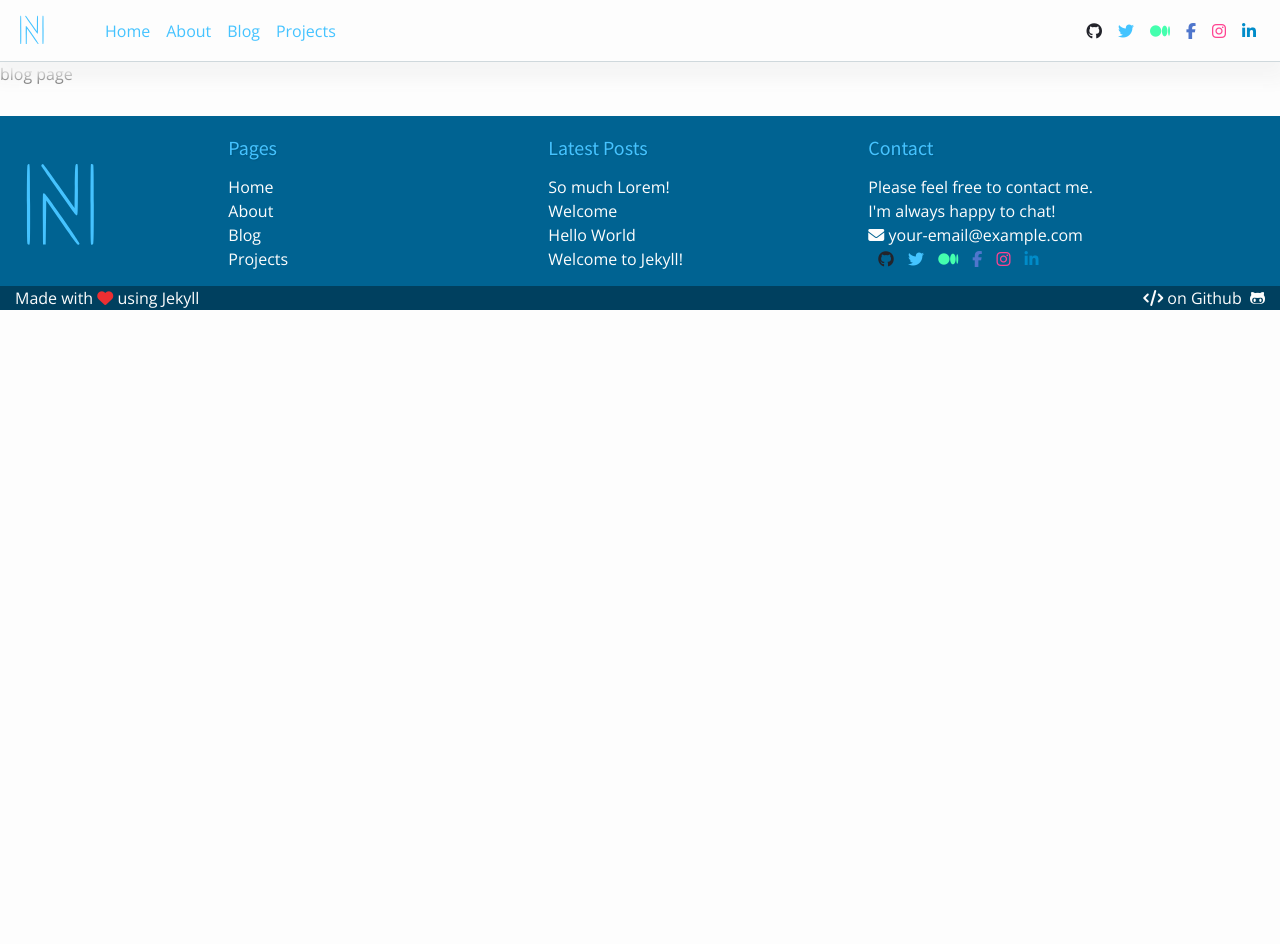
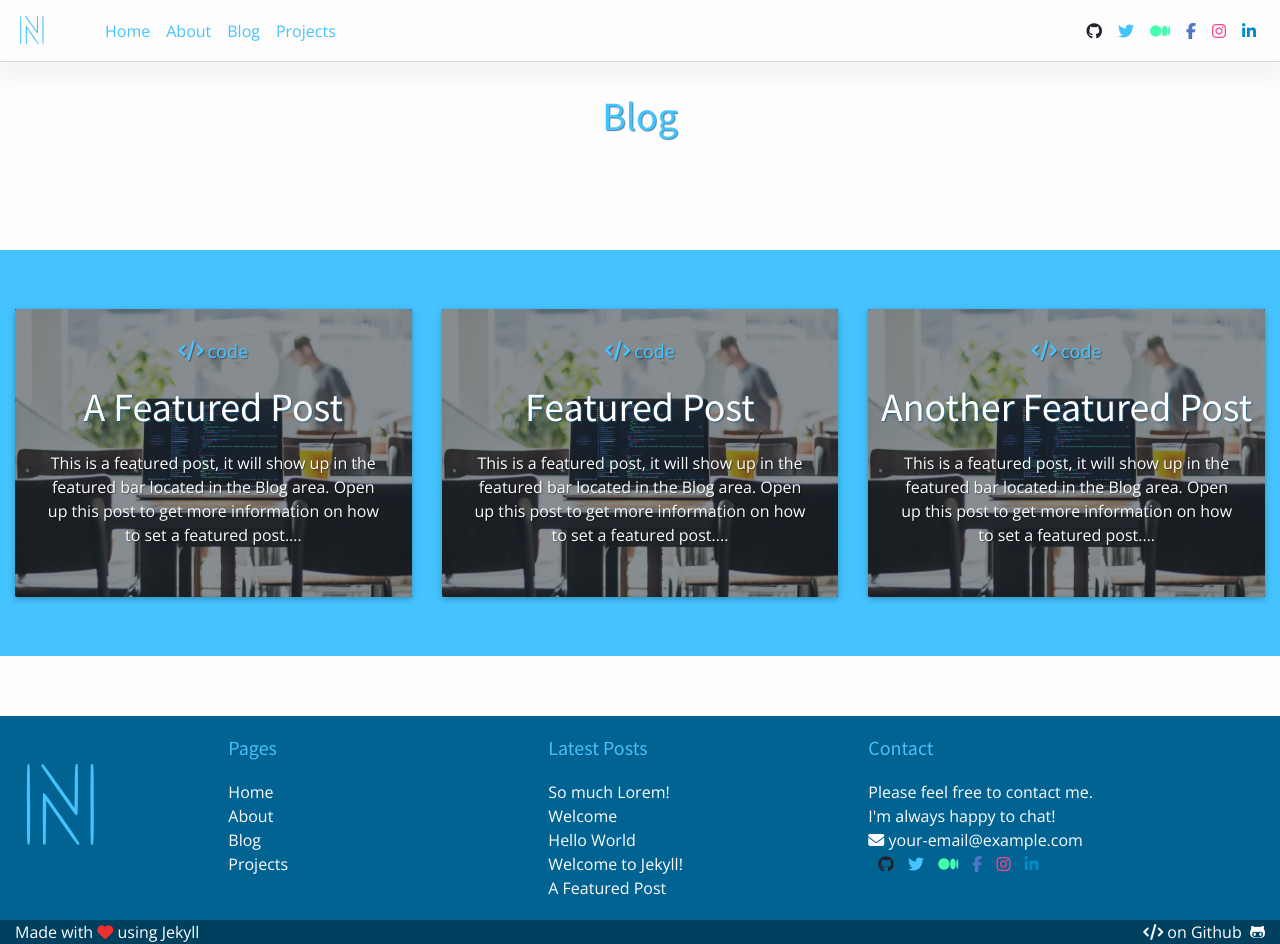
Before and after one commit to FabioRosado/Niebieski, a Jekyll site: the page built from _pages/blog.html, in a window 1280 px wide. Built offline with Jekyll 4.4.1, drawn with Linux system fonts in a browser that asks for light colours; nearby versions of some CDN libraries; before the commit the page ends 900 px from its top, so only the background shows below that.

Commit message:
Add featured posts to blog area

```diff
--- a/_layouts/home.html
+++ b/_layouts/home.html
@@ -60,10 +60,10 @@ layout: default
         {% for project in site.categories.Projects %}
         <div class="col-md-6 col-sm-12">
             <div class="card-image" style="background-image: url({{site.url}}/assets/images/{{project.image}});">
-            <div class="project-text text-center">
+            <div class="project-text text-center pad-left pad-right">
                 <h5 class="project-tag"> {{ project.tag-icon }} {{ project.tag }}</h5>
                 <h3 class="card-title white-text"> {{ project.title }}</h3>
-                <p class="project-excerpt">{{ project.excerpt | truncate:165, "...</p>" }}
+                <p class="project-excerpt">{{ project.excerpt | truncate:165 }}</p>
                 <a class="btn btn-brand drop-shadow" href="{{ project.url }}" role="button"><i class="fa fa-folder-open" aria-hidden="true"></i> View Project</a>
             </div>
             </div>
@@ -106,7 +106,7 @@ layout: default
           <a href="{{post.url}}"><img class="img-fluid" src="{{site.url}}/assets/images/{{post.image}}" alt={{post.title | escape}}></a>
           <h6 class="spaced">{{ category_icon }} {{ post.categories }} </h6>
           <h2 class="dark-text"> {{ post.title }} </h2>
-          <p>{{ post.excerpt | truncate:150}}</p>
+          <p>{{ post.excerpt | truncate:165}}</p>
           <a class="btn btn-brand drop-shadow" href="{{ post.url }}" role="button"> Read More</a>
         </div>
       {% endif %}
--- a/_layouts/post.html
+++ b/_layouts/post.html
@@ -22,9 +22,9 @@ layout: default
     {{ content }}
 
     <div class="social">
-      <hr>
+      <hr class="spaced">
         <div class="sharethis-inline-share-buttons"></div>
-      <hr>
+      <hr class="spaced">
         <div id="disqus_thread"></div>
         <script type="text/javascript">
           /* * * CONFIGURATION VARIABLES: EDIT BEFORE PASTING INTO YOUR WEBPAGE * * */
--- a/_pages/blog.html
+++ b/_pages/blog.html
@@ -4,4 +4,27 @@ title: Blog
 permalink: /blog/
 ---
 
-blog page
+<div class="container-fluid">
+    <div class="row header">
+        <div class="col-sm-6 offset-sm-3 text-center">
+            <h1 class="drop-shadow">Blog</h1>
+        </div>
+    </div>
+        <div class="row brandcolor-bg">
+            {% for post in site.tags.Featured limit:3 %}
+                <div class="col-sm-4 pad-top opacity">
+                  <a href="{{post.url}}">
+                    <div class="card-image overlay text-center" style="background-image: url({{site.url}}/assets/images/{{post.image}});">
+                        <div class="project-text">
+                            <h5 class="pad-top">{{ post.category_icon }} {{ post.categories[0] }}</h6>
+                            <h1 class="white-text drop-shadow">{{ post.title }}</h1>
+                              <div class="white-text pad-bottom pad-left pad-right">
+                                  {{post.excerpt | truncate:165}}
+                              </div>
+                        </div>
+                    </div>
+                  </a>
+                </div>
+              {% endfor %}
+        </div>
+</div>
--- /dev/null
+++ b/_posts/2017-11-23-another-featured-post.md
@@ -0,0 +1,60 @@
+---
+layout: post
+title:  "Another Featured Post"
+date:   2017-11-23 11:04:12 +0000
+categories: code
+category_icon: <i class="fa fa-code" aria-hidden="true"></i>
+tags: Featured
+image: jantine-doornbos-398339.jpg
+---
+
+This is a featured post, it will show up in the featured bar located in the Blog area. Open up this post to get more information on how to set a featured post.
+
+## Image
+
+So you can use any image that you like on the post header, all you need to do is specify it in the post front matter with the code `image: <img.jpg>`. Jekyll will automatically look into the folder _assets_ for the image that matches the name specified on the post front matter.
+
+The header will stretch the image to fit the window so I'd recommend that you choose an image with a minimum size of 700x438, anything bigger will work just fine.
+
+You can also add images to your post with the `<img>` tag. I've provided you with a `bg` class that you can use so your images span the whole lenght of the text area. This will set the image height to 400px so be aware that some distortion might happen.
+
+**_Example:_**
+
+<img class="bg" src="{{site.url}}/assets/images/jantine-doornbos-398339.jpg">
+
+**Code:** `<img class="bg" src="{{site.url}}/assets/images/jantine-doornbos-398339.jpg">`
+
+
+
+
+## Excerpt
+
+Jekyll will capture the post excerpt automatically (this is usually the first paragraph of the post), so you don't need to do anything to set up the excerpt. This theme will show up to 165 characters of the first paragraph, anything more will be replaced by `...`.
+
+If you want to add your own personalised excerpt you can add `excerpt: <excerpt>` to the post front matter. Bare in mind that even if you write your own excerpt the character could should be under 165 characters.
+
+## Categories & Icon
+
+The theme captures the first category in `categories` you can add as many as you wish but they won't show up. Jekyll divides each category by a blank space, so if you are seperating them with a comma then the theme will show your category like: `<first category>,`
+
+You can add an icon to be used in front of the category by adding  `category_icon: <html code>` to the post front matter. The theme uses [Font Awesome](http://fontawesome.io) icons and the color of any icon from Font Awesome will be changed, if you want to use a diferent icon i'd recommend you to add a css rule and and change the color to `#45C3FF`.
+
+**_Example:_**
+
+<i class="fa fa-code" aria-hidden="true"></i>
+
+`category_icon: <i class="fa fa-code" aria-hidden="true"></i>`
+
+## Featured Posts
+
+To mark a post as a featured post all you need to do is add `tags: Featured` to your front matter and the template will automatically add the latest post to the featured bar located in the Blog page.
+
+The theme is set to show only the last 3 posts marked as featured. This would be the ideal number of featured posts. But if you are just staring the blog and you don't have enough posts to fill the Featured bar, the theme will resize the div so it doesn't look strange.
+
+**_Example:_**
+
+`tags: Featured`
+
+
+
+**Credits:** [Photo by Jantine Doornbos on Unsplash](https://unsplash.com/photos/HvYy5SEefC8)
--- /dev/null
+++ b/_posts/2017-11-23-featured-post.md
@@ -0,0 +1,60 @@
+---
+layout: post
+title:  "Featured Post"
+date:   2017-11-23 11:04:12 +0000
+categories: code
+category_icon: <i class="fa fa-code" aria-hidden="true"></i>
+tags: Featured
+image: jantine-doornbos-398339.jpg
+---
+
+This is a featured post, it will show up in the featured bar located in the Blog area. Open up this post to get more information on how to set a featured post.
+
+## Image
+
+So you can use any image that you like on the post header, all you need to do is specify it in the post front matter with the code `image: <img.jpg>`. Jekyll will automatically look into the folder _assets_ for the image that matches the name specified on the post front matter.
+
+The header will stretch the image to fit the window so I'd recommend that you choose an image with a minimum size of 700x438, anything bigger will work just fine.
+
+You can also add images to your post with the `<img>` tag. I've provided you with a `bg` class that you can use so your images span the whole lenght of the text area. This will set the image height to 400px so be aware that some distortion might happen.
+
+**_Example:_**
+
+<img class="bg" src="{{site.url}}/assets/images/jantine-doornbos-398339.jpg">
+
+**Code:** `<img class="bg" src="{{site.url}}/assets/images/jantine-doornbos-398339.jpg">`
+
+
+
+
+## Excerpt
+
+Jekyll will capture the post excerpt automatically (this is usually the first paragraph of the post), so you don't need to do anything to set up the excerpt. This theme will show up to 165 characters of the first paragraph, anything more will be replaced by `...`.
+
+If you want to add your own personalised excerpt you can add `excerpt: <excerpt>` to the post front matter. Bare in mind that even if you write your own excerpt the character could should be under 165 characters.
+
+## Categories & Icon
+
+The theme captures the first category in `categories` you can add as many as you wish but they won't show up. Jekyll divides each category by a blank space, so if you are seperating them with a comma then the theme will show your category like: `<first category>,`
+
+You can add an icon to be used in front of the category by adding  `category_icon: <html code>` to the post front matter. The theme uses [Font Awesome](http://fontawesome.io) icons and the color of any icon from Font Awesome will be changed, if you want to use a diferent icon i'd recommend you to add a css rule and and change the color to `#45C3FF`.
+
+**_Example:_**
+
+<i class="fa fa-code" aria-hidden="true"></i>
+
+`category_icon: <i class="fa fa-code" aria-hidden="true"></i>`
+
+## Featured Posts
+
+To mark a post as a featured post all you need to do is add `tags: Featured` to your front matter and the template will automatically add the latest post to the featured bar located in the Blog page.
+
+The theme is set to show only the last 3 posts marked as featured. This would be the ideal number of featured posts. But if you are just staring the blog and you don't have enough posts to fill the Featured bar, the theme will resize the div so it doesn't look strange.
+
+**_Example:_**
+
+`tags: Featured`
+
+
+
+**Credits:** [Photo by Jantine Doornbos on Unsplash](https://unsplash.com/photos/HvYy5SEefC8)
--- /dev/null
+++ b/_posts/2017-11-24-a-featured-post.md
@@ -0,0 +1,60 @@
+---
+layout: post
+title:  "A Featured Post"
+date:   2017-11-24 11:04:12 +0000
+categories: code
+category_icon: <i class="fa fa-code" aria-hidden="true"></i>
+tags: Featured
+image: jantine-doornbos-398339.jpg
+---
+
+This is a featured post, it will show up in the featured bar located in the Blog area. Open up this post to get more information on how to set a featured post.
+
+## Image
+
+So you can use any image that you like on the post header, all you need to do is specify it in the post front matter with the code `image: <img.jpg>`. Jekyll will automatically look into the folder _assets_ for the image that matches the name specified on the post front matter.
+
+The header will stretch the image to fit the window so I'd recommend that you choose an image with a minimum size of 700x438, anything bigger will work just fine.
+
+You can also add images to your post with the `<img>` tag. I've provided you with a `bg` class that you can use so your images span the whole lenght of the text area. This will set the image height to 400px so be aware that some distortion might happen.
+
+**_Example:_**
+
+<img class="bg" src="{{site.url}}/assets/images/jantine-doornbos-398339.jpg">
+
+**Code:** `<img class="bg" src="{{site.url}}/assets/images/jantine-doornbos-398339.jpg">`
+
+
+
+
+## Excerpt
+
+Jekyll will capture the post excerpt automatically (this is usually the first paragraph of the post), so you don't need to do anything to set up the excerpt. This theme will show up to 165 characters of the first paragraph, anything more will be replaced by `...`.
+
+If you want to add your own personalised excerpt you can add `excerpt: <excerpt>` to the post front matter. Bare in mind that even if you write your own excerpt the character could should be under 165 characters.
+
+## Categories & Icon
+
+The theme captures the first category in `categories` you can add as many as you wish but they won't show up. Jekyll divides each category by a blank space, so if you are seperating them with a comma then the theme will show your category like: `<first category>,`
+
+You can add an icon to be used in front of the category by adding  `category_icon: <html code>` to the post front matter. The theme uses [Font Awesome](http://fontawesome.io) icons and the color of any icon from Font Awesome will be changed, if you want to use a diferent icon i'd recommend you to add a css rule and and change the color to `#45C3FF`.
+
+**_Example:_**
+
+<i class="fa fa-code" aria-hidden="true"></i>
+
+`category_icon: <i class="fa fa-code" aria-hidden="true"></i>`
+
+## Featured Posts
+
+To mark a post as a featured post all you need to do is add `tags: Featured` to your front matter and the template will automatically add the latest post to the featured bar located in the Blog page.
+
+The theme is set to show only the last 3 posts marked as featured. This would be the ideal number of featured posts. But if you are just staring the blog and you don't have enough posts to fill the Featured bar, the theme will resize the div so it doesn't look strange.
+
+**_Example:_**
+
+`tags: Featured`
+
+
+
+**Credits:** [Photo by Jantine Doornbos on Unsplash](https://unsplash.com/photos/HvYy5SEefC8)
--- a/_sass/niebieski/_base.scss
+++ b/_sass/niebieski/_base.scss
@@ -31,11 +31,11 @@ h1, h2, h3, h4, h5, h6 {
 }
 
 .white-text {
-  color: $background-color;
+  color: $background-color !important;
 }
 
 .dark-text {
-  color: black;
+  color: $text-color;
 }
 
 .brand-color {
@@ -51,10 +51,27 @@ h1, h2, h3, h4, h5, h6 {
   text-shadow: 1px 1px 1px #02547bb3;
 }
 
-hr {
-  margin-top: $spacing-unit / 2;
-  margin-bottom: $spacing-unit / 2;
+.overlay {
+  background-color: $pic-overlay;
+
 }
+
+.pad-top {
+  padding-top: $spacing-unit;
+}
+
+.pad-bottom {
+  padding-bottom: $spacing-unit;
+}
+
+.pad-left {
+  padding-left: $spacing-unit;
+}
+
+.pad-right {
+  padding-right: $spacing-unit;
+}
+
 
 
 /**
@@ -64,7 +81,7 @@ h1, h2, h3, h4, h5, h6,
 p, blockquote, pre,
 ul, ol, dl, figure,
 %vertical-rhythm {
-  margin-bottom: $spacing-unit / 2;
+  margin-bottom: $spacing-unit / 1.5;
 }
 
 
@@ -75,6 +92,15 @@ ul, ol, dl, figure,
 img {
   max-width: 100%;
   vertical-align: middle;
+}
+
+.bg
+{
+  width: 100% !important;
+  height: 400px;
+  width: 100%;
+  display: block;
+  padding-top: 20px;
 }
 
 
--- a/_sass/niebieski/_layout.scss
+++ b/_sass/niebieski/_layout.scss
@@ -102,6 +102,17 @@
 
 }
 
+.opacity {
+    &:hover, &:focus {
+        opacity: 0.9;
+    }
+    a:hover {
+        text-decoration: none;
+    }
+}
+
+
+
 
 
 /**
@@ -111,9 +122,12 @@
     background-size: cover;
     background-position: center;
     width: 100%;
+    max-width: 2275px;
+    max-height: 1516px;
     box-shadow: 0 2px 5px 0 rgba(0,0,0,.16),0 2px 10px 0 rgba(0,0,0,.12);
     border-radius: 3px;
     margin-bottom: $padding-unit * 1.2;
+    margin-top: $padding-unit * 1.2;
 }
 
 .project-tag {
@@ -130,9 +144,6 @@
 .project-text {
     color: $background-color;
     background-color: $pic-overlay;
-    border-radius: 3px;
-    padding-left: $padding-unit * 2;
-    padding-right: $padding-unit * 2;
     text-shadow: 1px 1px 1px rgba(0,0,0,.4);
 }
 
@@ -170,4 +181,5 @@
     margin-left: auto;
     padding-left: 10%;
     padding-right: 10%;
+    text-align: justify;
 }
```
Also changed, not shown: assets/images/jantine-doornbos-398339.jpg (added).
